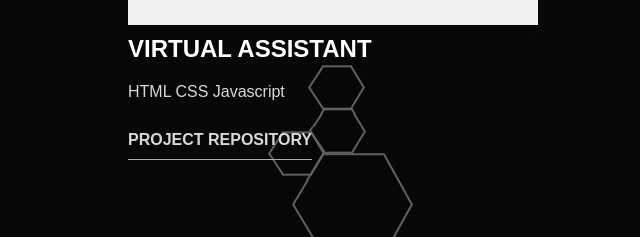
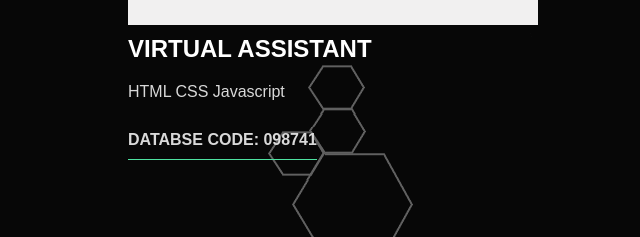
Before and after one commit to AntonioGarrido19/portfolio, a website: page index.html in a window 1280 px wide. Shown: the part 1320-1557 px from the top of the page, 0-640 px from the left. Drawn offline with nearby package versions, Linux system fonts and the light colour scheme.

Commit message:
project database code

```diff
--- a/css/style.css
+++ b/css/style.css
@@ -46,6 +46,14 @@ textarea {
 }
 
 body a {
+  font-weight: 600;
+  border-bottom: 1.5px solid var(--green_color);
+  padding-bottom: 10px;
+}
+
+.database_code{
+  color: var(--darker_grey_letters);
+  font-size: 16px;
   font-weight: 600;
   border-bottom: 1.5px solid var(--green_color);
   padding-bottom: 10px;
--- a/index.html
+++ b/index.html
@@ -104,8 +104,8 @@
       <h3>VIRTUAL ASSISTANT</h3>
       <p>HTML CSS Javascript</p>
       <div class="project_buttons_container">
-        <!-- <a href="" target="_blank" class="project_button">VIEW PROJECT</a> -->
-        <a href="https://github.com/gonzamordecki/ttmgpt" target="_blank" class="project_code_button">PROJECT REPOSITORY</a>
+        <p class="database_code">DATABSE CODE: 098741</p>
+        <!-- <a href="https://github.com/gonzamordecki/ttmgpt" target="_blank" class="project_code_button">PROJECT REPOSITORY</a> -->
       </div>
     </div>
 
```
